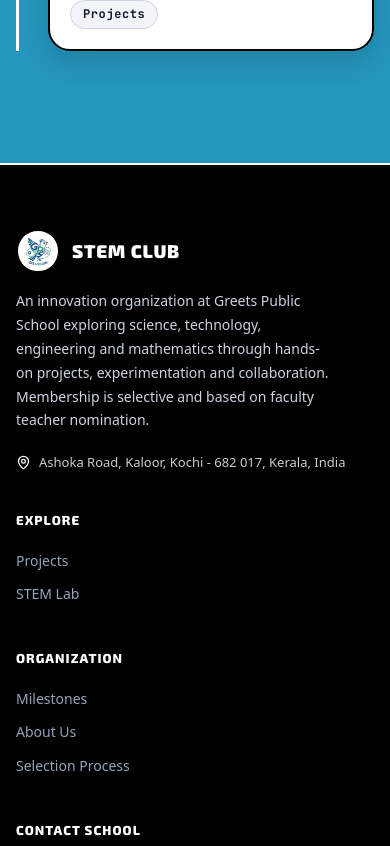
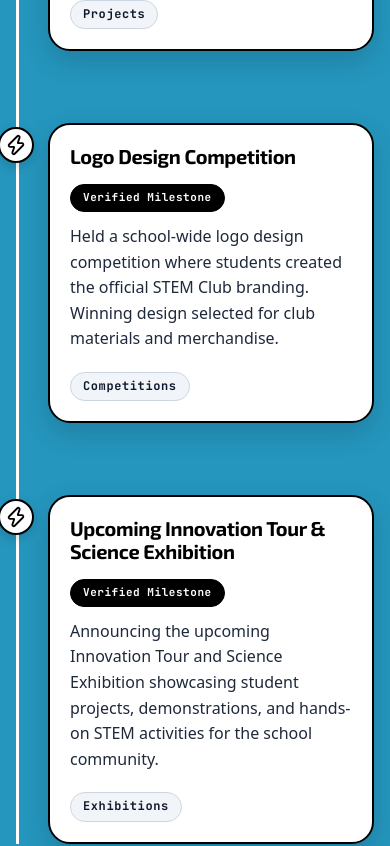
Before and after one commit to rrcee/stemclub, a React (Vite) app in the folder stem-club/: page /achievements in a window 390 px wide. Shown: the part 3280-4126 px from the top of the page. Built offline with nearby package versions, Linux system fonts and the light colour scheme.

Commit message:
more updates

```diff
--- a/stem-club/src/data/achievements.js
+++ b/stem-club/src/data/achievements.js
@@ -70,6 +70,24 @@ export const achievements = [
     date: null,
     icon: 'Zap',
     color: '#10b981'
+  },
+  {
+    id: 9,
+    category: 'Competitions',
+    title: 'Logo Design Competition',
+    description: 'Held a school-wide logo design competition where students created the official STEM Club branding. Winning design selected for club materials and merchandise.',
+    date: null,
+    icon: 'Palette',
+    color: '#8b5cf6'
+  },
+  {
+    id: 10,
+    category: 'Exhibitions',
+    title: 'Upcoming Innovation Tour & Science Exhibition',
+    description: 'Announcing the upcoming Innovation Tour and Science Exhibition showcasing student projects, demonstrations, and hands-on STEM activities for the school community.',
+    date: null,
+    icon: 'Calendar',
+    color: '#06b6d4'
   }
 ];
 
--- a/stem-club/src/index.css
+++ b/stem-club/src/index.css
@@ -1142,10 +1142,10 @@ h1, h2, h3, h4, h5, h6 {
   .mobile-carousel > * {
     /* Flexible sizing - will respect grid auto-fit from inline styles */
     flex: 0 0 auto;
-    /* For flex layout: each card takes ~85% width with gap */
+    /* For flex layout: each card takes full width with gap */
     /* For grid layout: inline styles will override */
-    min-width: 270px;
-    max-width: 325px;
+    min-width: 200px;
+    max-width: 100%;
     scroll-snap-align: center;
     scroll-snap-stop: always;
     /* Reset display to allow grid children */
@@ -1172,6 +1172,8 @@ h1, h2, h3, h4, h5, h6 {
     -webkit-user-select: none;
     user-select: none;
     -webkit-touch-callout: none;
+    /* Minimum touch target size */
+    min-height: 44px;
   }
   .mobile-carousel > *:focus-visible {
     outline: 2px solid #000000;
```
